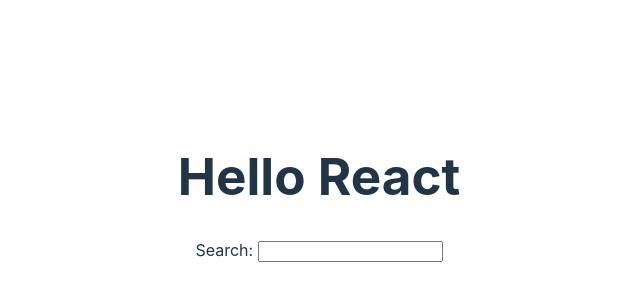
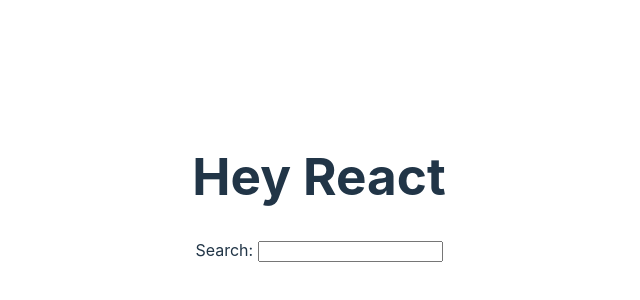
Before and after one commit to thoroc/hacker-stories, a React (Vite) app: page / in a window 1280 px wide. Shown: the part 212-512 px from the top of the page, without its empty margins (321-961 px from the left). Built offline with nearby package versions, Linux system fonts and the light colour scheme.

Commit message:
welcome as object

```diff
--- a/src/App.jsx
+++ b/src/App.jsx
@@ -1,11 +1,17 @@
 import * as React from 'react';
 import './App.css';
 
-const title = 'React';
+const welcome = {
+  greeting: 'Hey',
+  title: 'React',
+};
+
 function App() {
   return (
     <div>
-      <h1>Hello {title}</h1>
+      <h1>
+        {welcome.greeting} {welcome.title}
+      </h1>
 
       <label htmlFor="search">Search: </label>
       <input id="search" type="text" />
```
